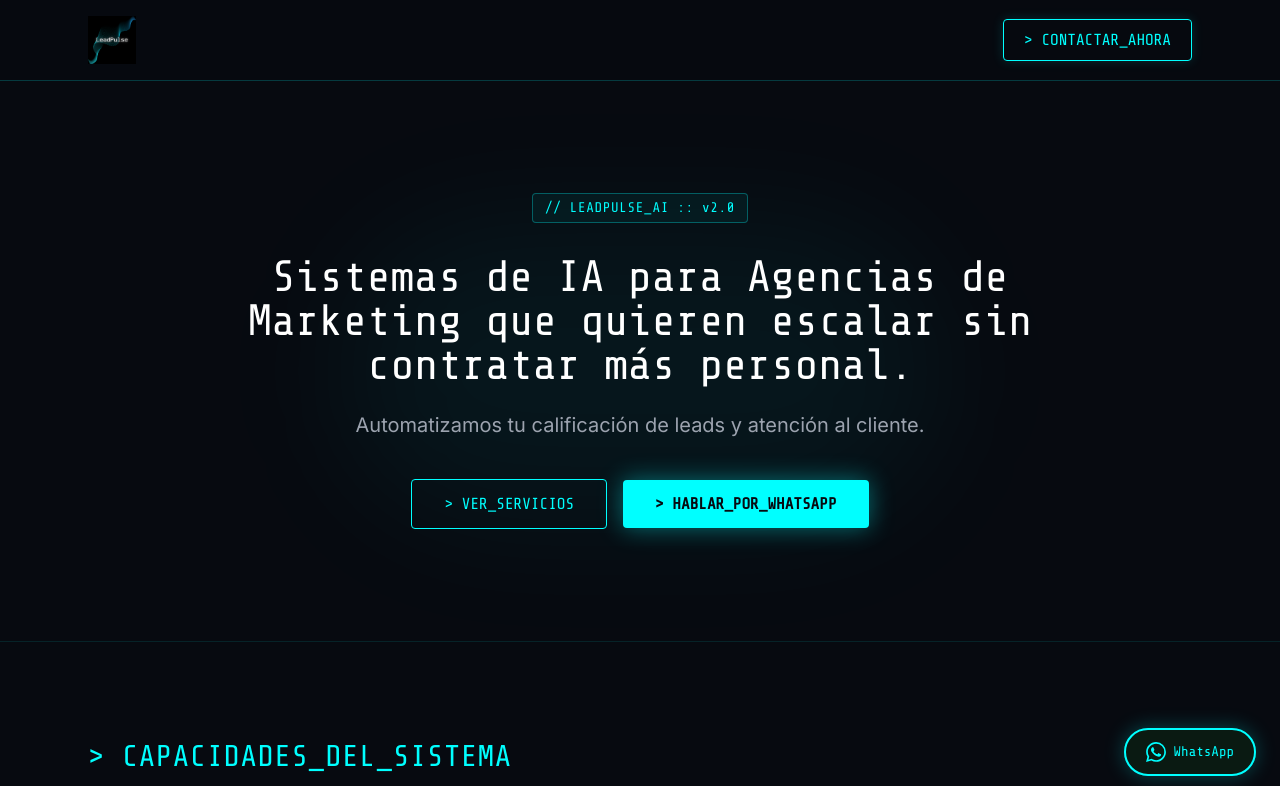
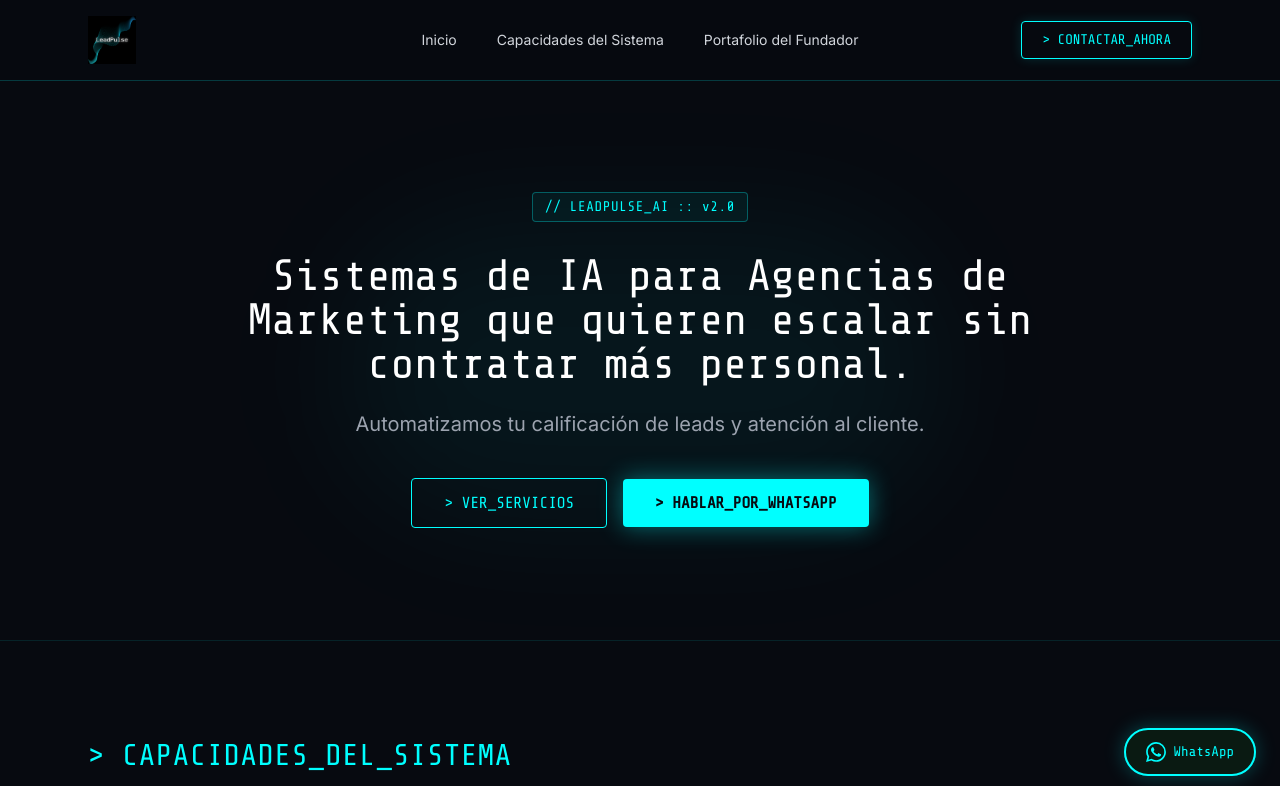
Before and after one commit to chirolahermano/leadpulse-web, a plain HTML site: page index.html in a window 1280 px wide. Shown: the top 786 px of the page. Drawn offline with nearby package versions, Linux system fonts and the light colour scheme.

Commit message:
Navegacion anclada

```diff
--- a/index.html
+++ b/index.html
@@ -29,33 +29,51 @@
     <link rel="preconnect" href="https://fonts.gstatic.com" crossorigin>
     <link href="https://fonts.googleapis.com/css2?family=Share+Tech+Mono&family=Inter:wght@400;500;600&display=swap" rel="stylesheet">
     <style>
-        html { scroll-behavior: smooth; }
+        html { scroll-behavior: smooth; scroll-padding-top: 7rem; }
+        @media (min-width: 1024px) {
+            html { scroll-padding-top: 5rem; }
+        }
         ::selection { background: #00FFFF33; color: #fff; }
     </style>
 </head>
 <body class="bg-[#070A10] text-gray-300 font-sans antialiased min-h-screen">
 
     <!-- ========== HEADER ========== -->
-    <header class="sticky top-0 z-40 border-b border-[#00FFFF]/20 bg-[#070A10]/95 backdrop-blur-md">
-        <div class="max-w-6xl mx-auto px-4 sm:px-6 py-4 flex justify-between items-center">
-            <a href="#" class="flex items-center gap-2 group" aria-label="LeadPulse inicio">
+    <header class="fixed top-0 left-0 right-0 z-50 border-b border-[#00FFFF]/20 bg-[#070A10]/95 backdrop-blur-md">
+        <div class="max-w-6xl mx-auto px-4 sm:px-6">
+            <div class="relative flex items-center justify-between gap-4 py-4">
+                <a href="#inicio" class="flex items-center gap-2 group shrink-0 z-10" aria-label="LeadPulse inicio">
                     <img src="logo.png" alt="LeadPulse Logo" class="h-10 sm:h-12 object-contain transition-opacity group-hover:opacity-90">
                 </a>
+
+                <nav aria-label="Navegación principal" class="hidden lg:flex absolute left-1/2 top-1/2 -translate-x-1/2 -translate-y-1/2 items-center gap-6 xl:gap-10">
+                    <a href="#inicio" class="font-sans text-sm text-gray-300 hover:text-[#00FFFF] transition-colors duration-200 whitespace-nowrap">Inicio</a>
+                    <a href="#capacidades" class="font-sans text-sm text-gray-300 hover:text-[#00FFFF] transition-colors duration-200 whitespace-nowrap">Capacidades del Sistema</a>
+                    <a href="#portafolio" class="font-sans text-sm text-gray-300 hover:text-[#00FFFF] transition-colors duration-200 whitespace-nowrap">Portafolio del Fundador</a>
+                </nav>
+
                 <a
                     href="https://wa.me/5491126765649?text=Hola%20buenas%20todo%20bien%20estoy%20interesado%2C%20pasame%20un%20presupuesto%20o%20algo%20asi"
                     target="_blank"
                     rel="noopener noreferrer"
-                class="font-mono text-sm sm:text-base text-[#00FFFF] border border-[#00FFFF] px-4 sm:px-5 py-2 rounded hover:bg-[#00FFFF] hover:text-[#070A10] transition-all duration-300 shadow-[0_0_12px_rgba(0,255,255,0.15)] hover:shadow-[0_0_20px_rgba(0,255,255,0.35)]"
+                    class="font-mono text-xs sm:text-sm shrink-0 z-10 text-[#00FFFF] border border-[#00FFFF] px-3 sm:px-5 py-2 rounded hover:bg-[#00FFFF] hover:text-[#070A10] transition-all duration-300 shadow-[0_0_12px_rgba(0,255,255,0.15)] hover:shadow-[0_0_20px_rgba(0,255,255,0.35)]"
                 >
                     &gt; CONTACTAR_AHORA
                 </a>
             </div>
+
+            <nav aria-label="Navegación móvil" class="lg:hidden flex justify-center items-center gap-4 sm:gap-6 pb-3 border-t border-[#00FFFF]/10 overflow-x-auto">
+                <a href="#inicio" class="font-sans text-xs sm:text-sm text-gray-300 hover:text-[#00FFFF] transition-colors whitespace-nowrap py-1">Inicio</a>
+                <a href="#capacidades" class="font-sans text-xs sm:text-sm text-gray-300 hover:text-[#00FFFF] transition-colors whitespace-nowrap py-1">Capacidades del Sistema</a>
+                <a href="#portafolio" class="font-sans text-xs sm:text-sm text-gray-300 hover:text-[#00FFFF] transition-colors whitespace-nowrap py-1">Portafolio del Fundador</a>
+            </nav>
+        </div>
     </header>
 
-    <main>
+    <main class="pt-[5.5rem] lg:pt-20">
 
         <!-- ========== HERO ========== -->
-        <section class="relative max-w-5xl mx-auto px-4 sm:px-6 py-20 sm:py-28 text-center overflow-hidden">
+        <section id="inicio" class="relative max-w-5xl mx-auto px-4 sm:px-6 py-20 sm:py-28 text-center overflow-hidden">
             <div class="absolute inset-0 pointer-events-none" aria-hidden="true">
                 <div class="absolute top-1/4 left-1/2 -translate-x-1/2 w-[600px] h-[300px] bg-[#00FFFF]/5 rounded-full blur-3xl"></div>
             </div>
@@ -71,7 +89,7 @@
                 </p>
                 <div class="flex flex-col sm:flex-row gap-4 justify-center items-center">
                     <a
-                        href="#servicios"
+                        href="#capacidades"
                         class="font-mono w-full sm:w-auto text-[#00FFFF] border border-[#00FFFF] px-8 py-3 rounded hover:bg-[#00FFFF]/10 transition-all duration-300"
                     >
                         &gt; VER_SERVICIOS
@@ -89,7 +107,7 @@
         </section>
 
         <!-- ========== SECCIÓN 1: SERVICIOS Y AUTORIDAD ========== -->
-        <section id="servicios" class="border-t border-[#00FFFF]/10 bg-[#070A10] py-20 sm:py-24">
+        <section id="capacidades" class="border-t border-[#00FFFF]/10 bg-[#070A10] py-20 sm:py-24">
             <div class="max-w-6xl mx-auto px-4 sm:px-6">
                 <h2 class="font-mono text-2xl sm:text-3xl text-[#00FFFF] mb-4 tracking-wide">
                     &gt; CAPACIDADES_DEL_SISTEMA
@@ -169,7 +187,7 @@
         </section>
 
         <!-- ========== SECCIÓN 2: SOBRE MÍ ========== -->
-        <section id="fundador" class="border-t border-[#00FFFF]/10 py-20 sm:py-24">
+        <section id="portafolio" class="border-t border-[#00FFFF]/10 py-20 sm:py-24">
             <div class="max-w-4xl mx-auto px-4 sm:px-6">
                 <h2 class="font-mono text-2xl sm:text-3xl text-[#00FFFF] mb-8 tracking-wide">
                     &gt; ARCHIVO_DEL_FUNDADOR
```
Lines whose indentation alone changed are shown as unchanged.
